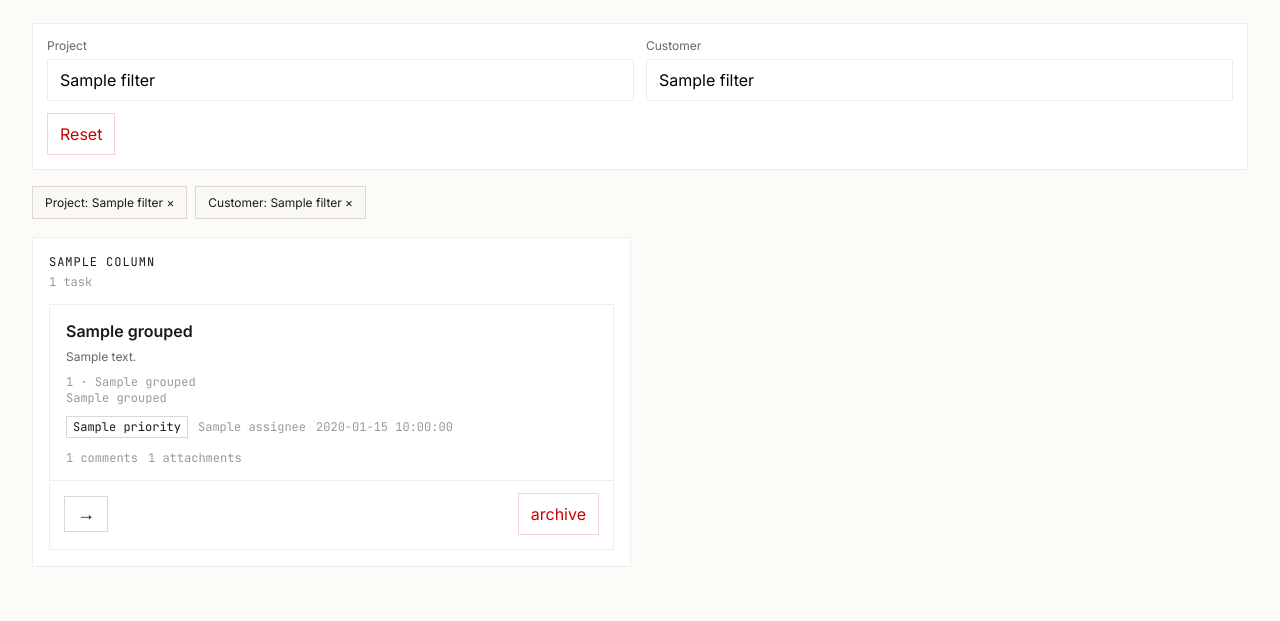
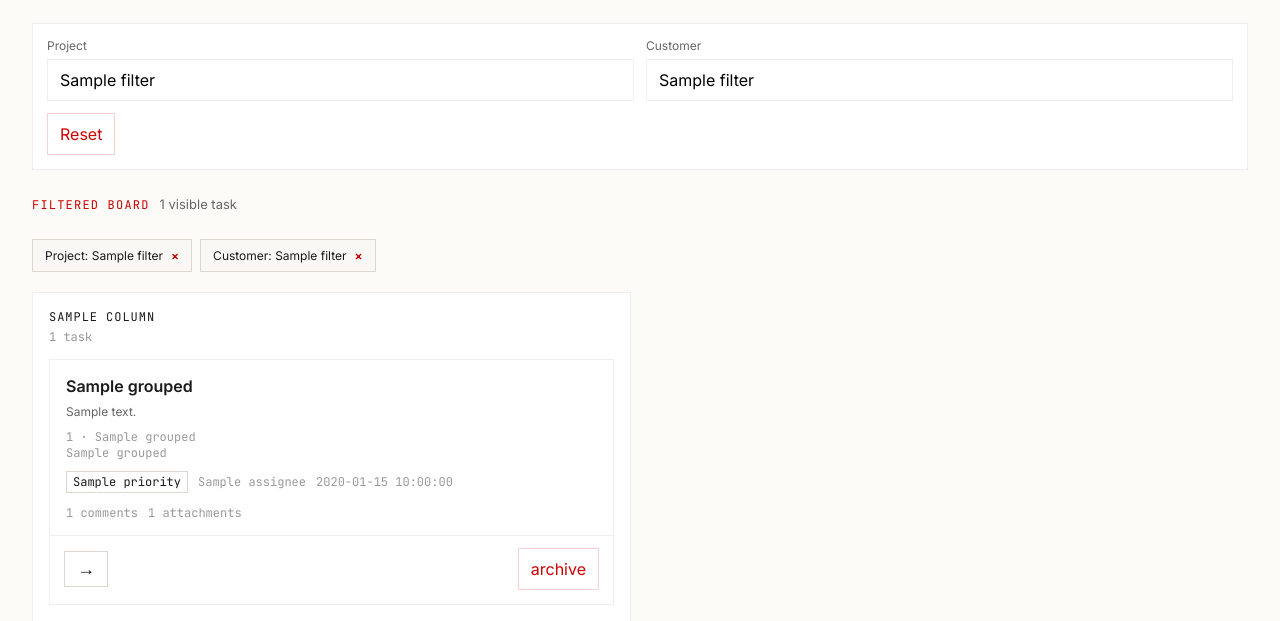
Before and after one commit to felipestk/work-os, a FastAPI app: template apps/kanban/templates/board.html in a window 1280 px wide. Shown: the part 169-790 px from the top of the page. Before the commit the page ends 736 px from the top, so only its background shows below. Run offline with FastAPI, Linux system fonts and the light colour scheme; the template is opened without the code that fills it: most values are stand-ins (such as "Sample title", 1, 10 or a date in 2020); some libraries are stand-ins or nearby versions.

Commit message:
Polish kanban filter chips and state summary

```diff
--- a/apps/kanban/main.py
+++ b/apps/kanban/main.py
@@ -43,6 +43,7 @@ def board_context(request: Request, filters: dict[str, str] | None = None):
     active_filters = build_filters(**(filters or {}))
     grouped = list_board_tasks(filters=active_filters)
     active_filters['project_label'] = project_label_for(active_filters['project_id'])
+    active_filters['visible_task_count'] = sum(len(tasks) for tasks in grouped.values())
     return {
         'request': request,
         'board_name': BOARD_NAME,
@@ -78,8 +79,8 @@ def root() -> RedirectResponse:
 
 
 @app.get('/board', response_class=HTMLResponse)
-def board(request: Request, project_id: str = '', customer_name: str = '', q: str = ''):
-    return render_board_response(request, build_filters(project_id=project_id, customer_name=customer_name, q=q))
+def board(request: Request, project_id: str = '', customer_name: str = ''):
+    return render_board_response(request, build_filters(project_id=project_id, customer_name=customer_name))
 
 
 @app.get('/board/projects/search', response_class=HTMLResponse)
--- a/apps/kanban/services.py
+++ b/apps/kanban/services.py
@@ -192,12 +192,10 @@ def list_filter_options() -> dict[str, list[str]]:
     return {'assignees': assignees, 'customers': customers}
 
 
-def build_filters(project_id: str = '', customer_name: str = '', q: str = '', assignee: str = '') -> dict[str, str]:
+def build_filters(project_id: str = '', customer_name: str = '') -> dict[str, str]:
     return {
         'project_id': (project_id or '').strip(),
         'customer_name': (customer_name or '').strip(),
-        'q': (q or '').strip(),
-        'assignee': (assignee or '').strip(),
     }
 
 
@@ -247,16 +245,9 @@ def list_board_tasks(board: str = BOARD_NAME, *, filters: dict[str, str] | None
     if filters['project_id']:
         where.append('t.project_id = ?')
         params.append(filters['project_id'])
-    if filters['assignee']:
-        where.append('t.assignee = ?')
-        params.append(filters['assignee'])
     if filters['customer_name']:
         where.append('c.name = ?')
         params.append(filters['customer_name'])
-    if filters['q']:
-        like = f"%{filters['q']}%"
-        where.append('(t.title LIKE ? OR COALESCE(t.description, "") LIKE ? OR p.title LIKE ? OR c.name LIKE ?)')
-        params.extend([like, like, like, like])
     with connect() as conn:
         init_db(conn)
         rows = conn.execute(
--- a/apps/kanban/static/board.css
+++ b/apps/kanban/static/board.css
@@ -27,7 +27,24 @@ h3 { font-size: 30px; line-height: 1; }
 .filters-form label, .detail-edit-form label, .quick-add label { display: block; }
 .filters-form span, .detail-edit-form span, .quick-add span, .picker-field span, .modal-form span { display: block; font-size: 12px; color: var(--muted); margin-bottom: 6px; }
 .filters-actions { display: flex; gap: 8px; }
-.active-filter-chips { display: flex; flex-wrap: wrap; gap: 8px; margin: -6px 0 18px; }
+.active-filter-bar {
+  display: flex;
+  justify-content: space-between;
+  gap: 16px;
+  align-items: center;
+  margin: -6px 0 18px;
+  padding: 10px 0 2px;
+}
+.active-filter-summary {
+  display: flex;
+  align-items: baseline;
+  gap: 10px;
+}
+.filter-summary-count {
+  font-size: 13px;
+  color: var(--muted);
+}
+.active-filter-chips { display: flex; flex-wrap: wrap; gap: 8px; }
 .chip-form { margin: 0; }
 .filter-chip {
   width: auto;
@@ -35,6 +52,13 @@ h3 { font-size: 30px; line-height: 1; }
   font-size: 12px;
   background: var(--panel-soft);
   border: 1px solid var(--border-strong);
+  display: inline-flex;
+  align-items: center;
+  gap: 8px;
+}
+.filter-chip span {
+  color: var(--accent);
+  font-weight: 600;
 }
 .board-columns-grid { display: grid; grid-template-columns: repeat(5, minmax(220px, 1fr)); gap: 18px; align-items: start; }
 .board-column, .detail-panel, .detail-card, .task-card, .quick-add, .modal-card { border: 1px solid var(--border); background: var(--panel); }
@@ -113,5 +137,5 @@ button:hover, .secondary-button:hover, .ghost-button:hover, .column-add-toggle:h
 .comment-meta { display: flex; justify-content: space-between; gap: 12px; margin-bottom: 6px; }
 .comment-meta strong { font-size: 13px; font-weight: 600; color: var(--text); }
 .comment-meta span, .attachment-list li { font-size: 12px; color: var(--soft); }
-@media (max-width: 1280px) { .filters-form { grid-template-columns: repeat(2, minmax(240px, 1fr)); } .board-columns-grid { grid-template-columns: repeat(2, minmax(240px, 1fr)); } }
-@media (max-width: 720px) { .page-shell { padding: 18px; } h1 { font-size: 40px; } h2 { font-size: 32px; } .filters-form, .board-columns-grid, .detail-form-grid, .modal-form { grid-template-columns: 1fr; } .detail-drawer, .project-modal { width: 100vw; } .detail-card, .modal-card { padding: 22px 18px 30px; } }
+@media (max-width: 1280px) { .filters-form { grid-template-columns: repeat(2, minmax(240px, 1fr)); } .board-columns-grid { grid-template-columns: repeat(2, minmax(240px, 1fr)); } .active-filter-bar { flex-direction: column; align-items: flex-start; } }
+@media (max-width: 720px) { .page-shell { padding: 18px; } h1 { font-size: 40px; } h2 { font-size: 32px; } .filters-form, .board-columns-grid, .detail-form-grid, .modal-form { grid-template-columns: 1fr; } .detail-drawer, .project-modal { width: 100vw; } .detail-card, .modal-card { padding: 22px 18px 30px; } .active-filter-summary { flex-direction: column; gap: 4px; align-items: flex-start; } }
--- a/apps/kanban/templates/partials/board_shell.html
+++ b/apps/kanban/templates/partials/board_shell.html
@@ -26,19 +26,25 @@
   </section>
 
   {% if (filters.project_id if filters is defined else '') or (filters.customer_name if filters is defined else '') %}
-  <section class="active-filter-chips">
+  <section class="active-filter-bar">
+    <div class="active-filter-summary">
+      <span class="eyebrow">filtered board</span>
+      <span class="filter-summary-count">{{ filters.visible_task_count }} visible task{% if filters.visible_task_count != 1 %}s{% endif %}</span>
+    </div>
+    <div class="active-filter-chips">
       {% if filters.project_id %}
         <form class="chip-form" hx-get="/board" hx-target="#board-shell" hx-swap="outerHTML">
           <input type="hidden" name="customer_name" value="{{ filters.customer_name }}">
-        <button type="submit" class="filter-chip">Project: {{ filters.project_label }} ×</button>
+          <button type="submit" class="filter-chip">Project: {{ filters.project_label }} <span>×</span></button>
         </form>
       {% endif %}
       {% if filters.customer_name %}
         <form class="chip-form" hx-get="/board" hx-target="#board-shell" hx-swap="outerHTML">
           <input type="hidden" name="project_id" value="{{ filters.project_id }}">
-        <button type="submit" class="filter-chip">Customer: {{ filters.customer_name }} ×</button>
+          <button type="submit" class="filter-chip">Customer: {{ filters.customer_name }} <span>×</span></button>
         </form>
       {% endif %}
+    </div>
   </section>
   {% endif %}
 
```
Lines whose indentation alone changed are shown as unchanged.
